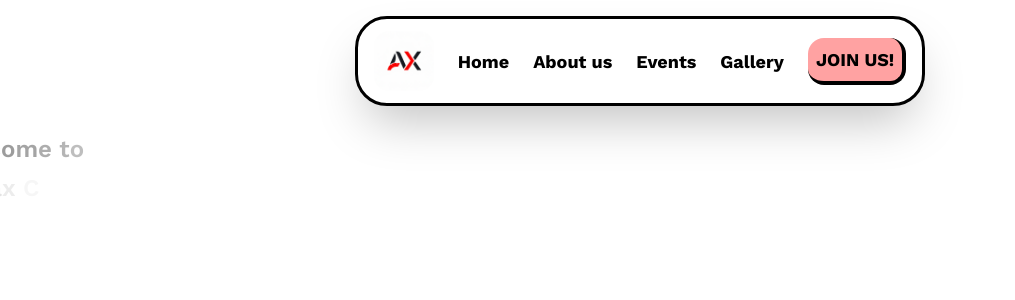
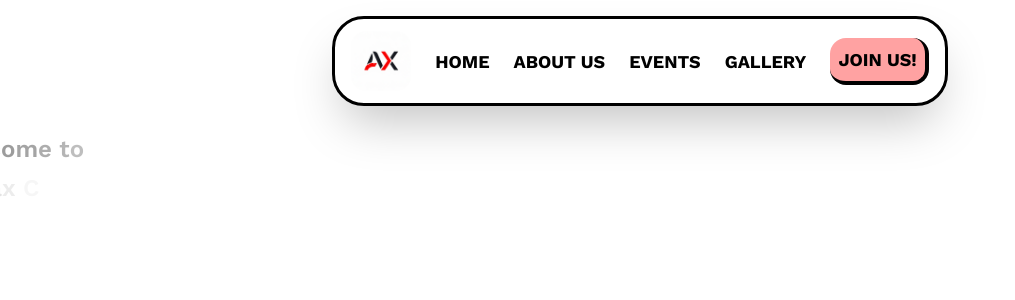
Before and after one commit to mounibcodes/audaxclub, a Next.js app: page / in a window 1280 px wide. Shown: the top 300 px of the page, without its empty margins (0-1015 px from the left). Built offline with nearby package versions, Linux system fonts and the light colour scheme.

Commit message:
uppercasenavbar

```diff
--- a/components/Nav.jsx
+++ b/components/Nav.jsx
@@ -8,10 +8,10 @@ export default function Nav() {
     const [menuOpen, setMenuOpen] = useState(false);
 
     const navLinks = [
-        { title: "Home", id: "home", to: '/' },
-        { title: "About us", id: "hero", to: '/' },
-        { title: "Events", id: "events", to: '/' },
-        { title: "Gallery", id: "gallery", to: '/' }
+        { title: "HOME", id: "home", to: '/' },
+        { title: "ABOUT US", id: "hero", to: '/' },
+        { title: "EVENTS", id: "events", to: '/' },
+        { title: "GALLERY", id: "gallery", to: '/' }
     ];
 
     const handleScroll = (id) => {
@@ -94,7 +94,7 @@ export default function Nav() {
                         {navLinks.map((L) => (
                             <li
                                 key={L.title}
-                                className={`${workSans.className} font-black text-black cursor-pointer whitespace-nowrap`}
+                                className={`${workSans.className} font-black text-black text-center cursor-pointer whitespace-nowrap`}
                                 onClick={() => {
                                     handleScroll(L.id);
                                     setMenuOpen(false); // close menu after click
--- a/components/foot.jsx
+++ b/components/foot.jsx
@@ -36,7 +36,7 @@ const Toyear = new Date().getFullYear();
       </div>
 
       <div className=' md:hidden md:p-8'>
-        <h1 className='font-black p-4 text-2xl text-center '>Share culture, build friendships, <br />  celebrate diversity!”</h1>
+        <h1 className='font-black p-4 text-2xl text-center '>"Share culture, build friendships, <br />  celebrate diversity!”</h1>
       </div>
 
       <div className=' md:hidden md:justify-between'>
```
